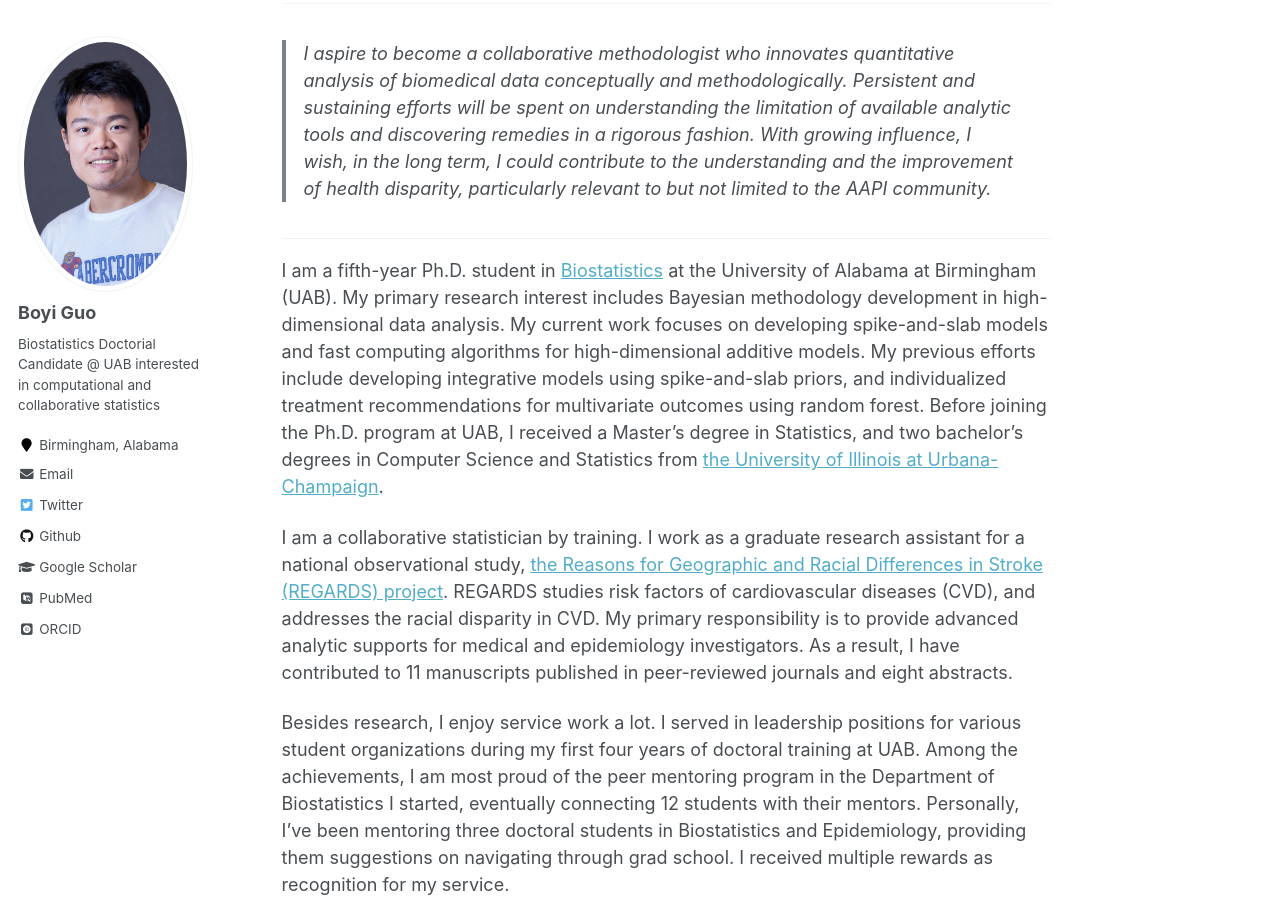
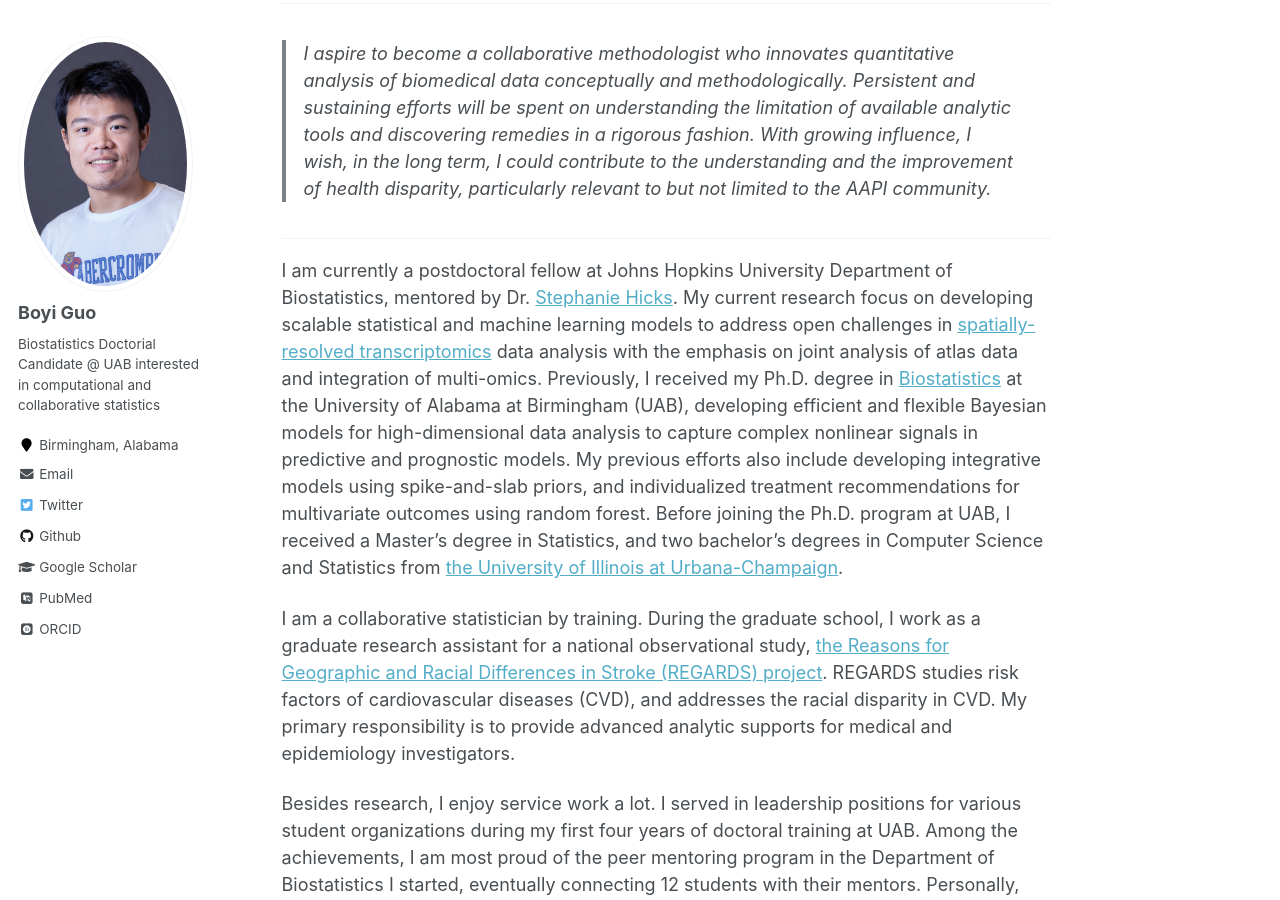
Before and after one commit to boyiguo1/boyiguo1.github.io, a Jekyll site: the page built from _pages/about.md, in a window 1280 px wide and 900 px high, scrolled down 240 px. Built offline with Jekyll 4.4.1, drawn with Linux system fonts in a browser that asks for light colours; some web fonts are replaced.

Commit message:
Update the current status.

```diff
--- a/_pages/about.md
+++ b/_pages/about.md
@@ -13,9 +13,9 @@ redirect_from:
 
 ---
 
-I am a fifth-year Ph.D. student in [Biostatistics](https://www.uab.edu/soph/home/departments/biostatistics) at the University of Alabama at Birmingham (UAB). My primary research interest includes Bayesian methodology development in high-dimensional data analysis. My current work focuses on developing spike-and-slab models and fast computing algorithms for high-dimensional additive models. My previous efforts include developing integrative models using spike-and-slab priors, and individualized treatment recommendations for multivariate outcomes using random forest. Before joining the Ph.D. program at UAB, I received a Master's degree in Statistics, and two bachelor's degrees in Computer Science and Statistics from [the University of Illinois at Urbana-Champaign](https://illinois.edu/).
+I am currently a postdoctoral fellow at Johns Hopkins University Department of Biostatistics, mentored by Dr. [Stephanie Hicks](https://www.stephaniehicks.com/). My current research focus on developing scalable statistical and machine learning models to address open challenges in [spatially-resolved transcriptomics](https://www.nature.com/articles/s41592-020-01033-y) data analysis with the emphasis on joint analysis of atlas data and integration of multi-omics. Previously, I received my Ph.D. degree in [Biostatistics](https://www.uab.edu/soph/home/departments/biostatistics) at the University of Alabama at Birmingham (UAB), developing efficient and flexible Bayesian models for high-dimensional data analysis to capture complex nonlinear signals in predictive and prognostic models. My previous efforts also include developing integrative models using spike-and-slab priors, and individualized treatment recommendations for multivariate outcomes using random forest. Before joining the Ph.D. program at UAB, I received a Master's degree in Statistics, and two bachelor's degrees in Computer Science and Statistics from [the University of Illinois at Urbana-Champaign](https://illinois.edu/).
 
-I am a collaborative statistician by training. I work as a graduate research assistant for a national observational study, [the Reasons for Geographic and Racial Differences in Stroke (REGARDS) project](https://www.uab.edu/soph/regardsstudy/about). REGARDS studies risk factors of cardiovascular diseases (CVD), and addresses the racial disparity in CVD. My primary responsibility is to provide advanced analytic supports for medical and epidemiology investigators. As a result, I have contributed to 11 manuscripts published in peer-reviewed journals and eight abstracts.
+I am a collaborative statistician by training. During the graduate school, I work as a graduate research assistant for a national observational study, [the Reasons for Geographic and Racial Differences in Stroke (REGARDS) project](https://www.uab.edu/soph/regardsstudy/about). REGARDS studies risk factors of cardiovascular diseases (CVD), and addresses the racial disparity in CVD. My primary responsibility is to provide advanced analytic supports for medical and epidemiology investigators.
 
 Besides research, I enjoy service work a lot. I served in leadership positions for various student organizations during my first four years of doctoral training at UAB. Among the achievements, I am most proud of the peer mentoring program in the Department of Biostatistics I started, eventually connecting 12 students with their mentors. Personally, I've been mentoring three doctoral students in Biostatistics and Epidemiology, providing them suggestions on navigating through grad school. I received multiple rewards as recognition for my service.
 
```
